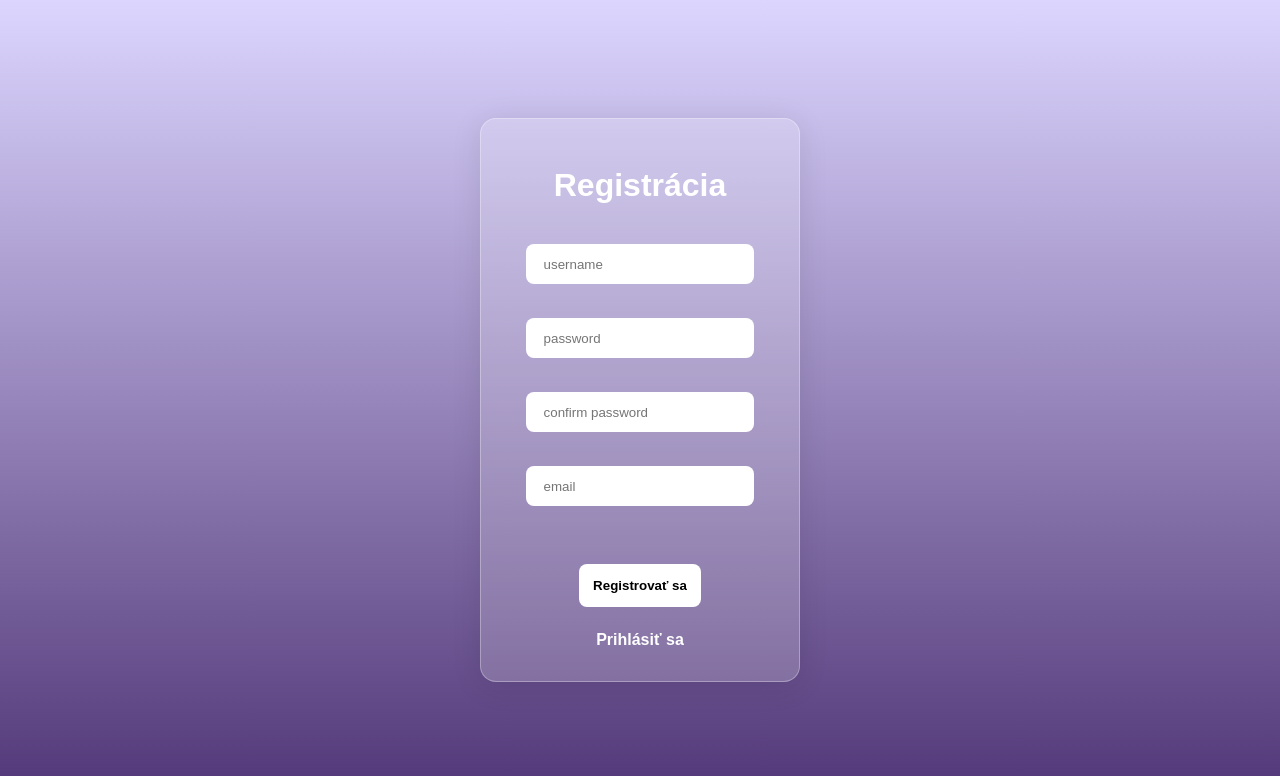
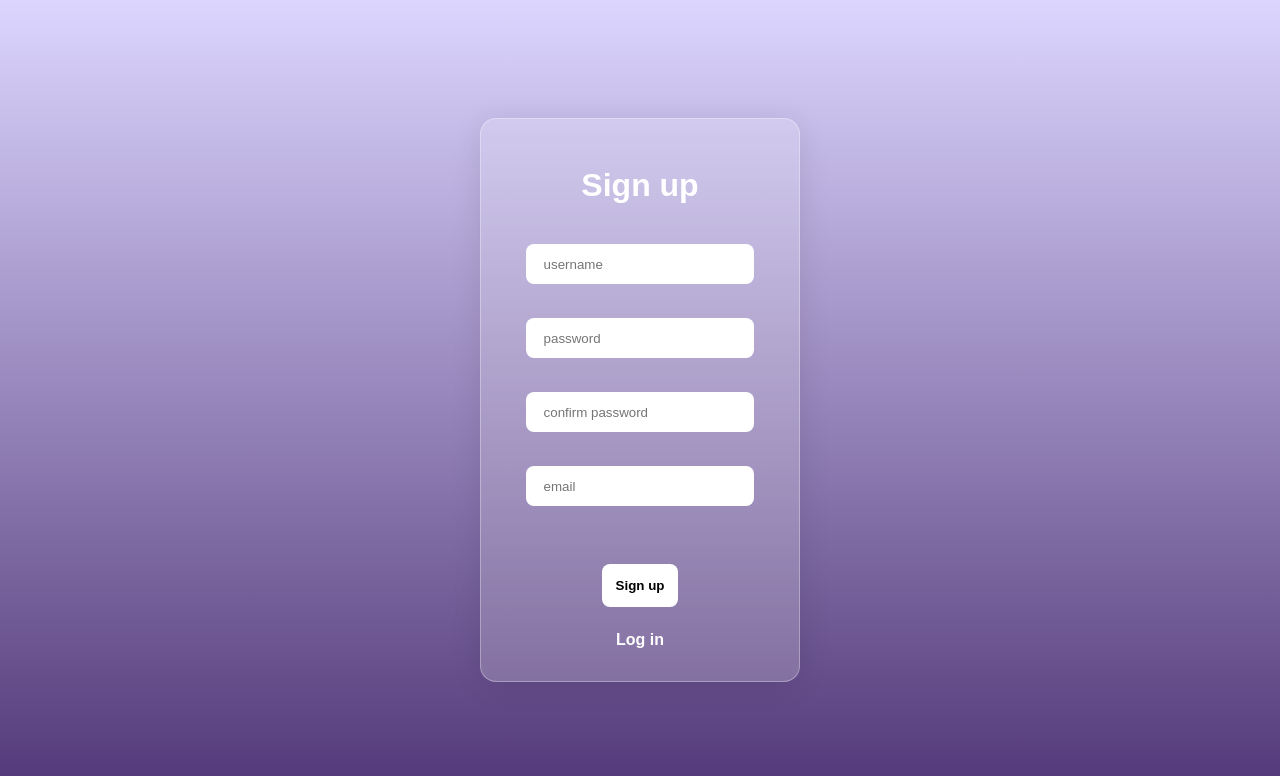
Before and after one commit to M3nta01/ubiquitous-potato, a PHP site: page /register.php in a window 1280 px wide. Shown: the top 776 px of the page. Run offline with PHP 8.4, Linux system fonts and the light colour scheme.

Commit message:
Update register.php

```diff
--- a/register.php
+++ b/register.php
@@ -52,13 +52,13 @@ if ($_SERVER["REQUEST_METHOD"] == "POST") {
 <body>
     <div class="zaklad">
         <form action="register.php" method="post">
-            <h1>Registrácia</h1>
+            <h1>Sign up</h1>
             <input type="text" name="username" placeholder="username" required autofocus><br>
             <input type="password" name="password" placeholder="password" required><br>
             <input type="password" name="confirm_password" placeholder="confirm password" required><br>
             <input type="email" name="email" placeholder="email" required><br>
-            <button type="submit" name="submit">Registrovať sa</button>
-            <a href="index.php" id="Register">Prihlásiť sa</a>
+            <button type="submit" name="submit">Sign up</button>
+            <a href="index.php" id="Register">Log in</a>
         </form>
     </div>
 </body>
```
